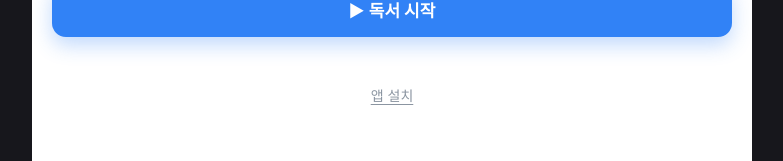
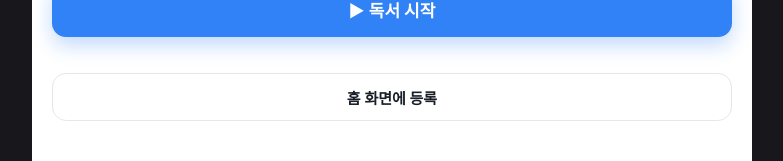
Before and after one commit to JunDamin/capture-pwa, a website built with Vite: page index.html in a window 1280 px wide. Shown: the part 281-442 px from the top of the page, without its empty margins (248-1031 px from the left). Built offline with nearby package versions, Linux system fonts and the light colour scheme; a web font is replaced by a local one.

Commit message:
polish: 설치 버튼 '앱 설치'→'홈 화면에 등록' + 링크→테두리 버튼
밑줄 회색 링크가 스팸 링크처럼 보여 안 누르게 생김 → 문구를 가벼운 '등록'으로,
모양을 정상 UI(흰 배경+테두리 버튼, 48px)로. 공유 목록 노출엔 등록이 전제.

Co-Authored-By: Claude Opus 4.8 (1M context) <noreply@anthropic.com>
Claude-Session: https://claude.ai/code/session_01VRzKWGi1EY7126tTAs6y7V

```diff
--- a/src/screens/home.ts
+++ b/src/screens/home.ts
@@ -49,7 +49,7 @@ export function mountHome(root: HTMLElement, nav: Nav): () => void {
              <div class="recent">${rest.map(recentItem).join("")}</div>`
           : ""
       }
-      ${isStandalone() ? "" : `<button class="home__install">앱 설치</button>`}
+      ${isStandalone() ? "" : `<button class="home__install">홈 화면에 등록</button>`}
       <button class="home__transfer">백업·가져오기</button>
       <div class="home__ver">build ${__BUILD__}</div>
     </div>`;
--- a/src/styles/app.css
+++ b/src/styles/app.css
@@ -1392,9 +1392,9 @@
 
 /* ---- 앱 설치 버튼 + iOS 안내 시트 ---- */
 .home__install {
-  display: block; width: 100%; min-height: 44px; margin-top: 8px;
-  background: none; border: none; color: var(--sub); font-size: 14px;
-  text-decoration: underline; text-underline-offset: 3px; cursor: pointer;
+  display: block; width: 100%; min-height: 48px; margin-top: 8px;
+  background: #fff; border: 1px solid var(--line, #e5e8eb); border-radius: 14px;
+  color: var(--ink); font-size: 15px; font-weight: 600; cursor: pointer;
 }
 .install-sheet {
   position: fixed; inset: 0; z-index: 50; background: rgba(25,31,40,0.4);
```
